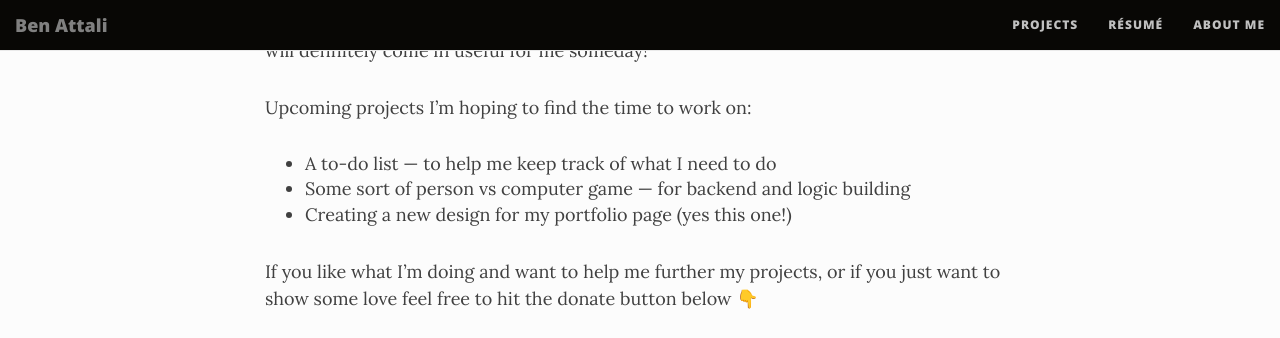
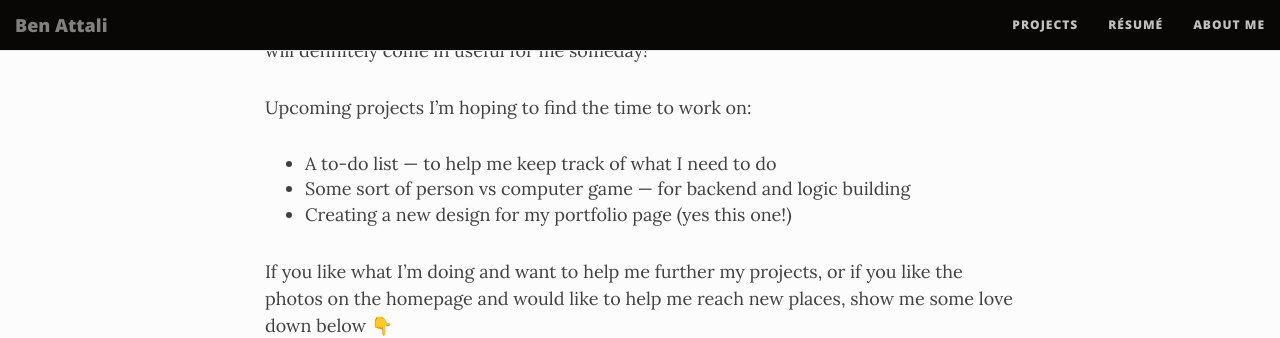
Before and after one commit to benattali/benattali.github.io, a Jekyll site: the page built from projects.md, in a window 1280 px wide and 900 px high, scrolled down 763 px, cut to the strip 0-338 px from the top of the window. Built offline with Jekyll 4.4.1, drawn with Linux system fonts in a browser that asks for light colours; nearby versions of some CDN libraries.

Commit message:
Update projects.md

```diff
--- a/projects.md
+++ b/projects.md
@@ -23,7 +23,7 @@ Upcoming projects I'm hoping to find the time to work on:
 * Some sort of person vs computer game --- for backend and logic building
 * Creating a new design for my portfolio page (yes this one!)
 
-If you like what I'm doing and want to help me further my projects, or if you just want to show some love feel free to hit the donate button below 👇
+If you like what I'm doing and want to help me further my projects, or if you like the photos on the homepage and would like to help me reach new places, show me some love down below 👇
 
 
 <form action="https://www.paypal.com/cgi-bin/webscr" method="post" target="_top" style="text-align: center;">
```
